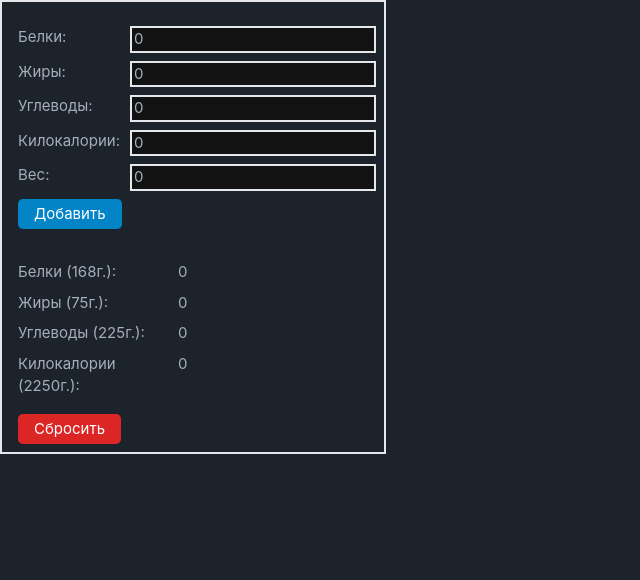
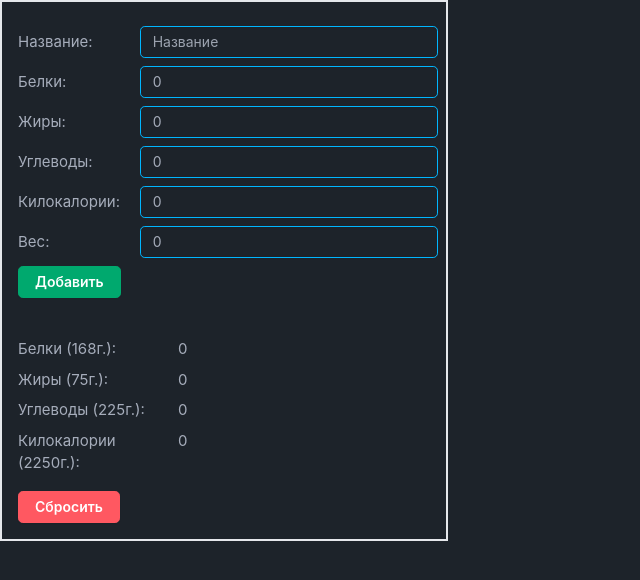
Before and after one commit to va-ovsyanikov/vue-sum-calories, a Vue app: page / in a window 1280 px wide. Shown: the top 580 px of the page, without its empty margins (0-640 px from the left). Built offline with nearby package versions, Linux system fonts and the light colour scheme.

Commit message:
Refactoring enums EDataCalories, interface ICalories

```diff
--- a/src/App.vue
+++ b/src/App.vue
@@ -6,7 +6,7 @@ import ResultsCalories from '@/components/ResultsCalories.vue';
 
 const key = ref(0);
 const totalCalories = ref({} as ICalories);
-const setCalories = reactive<ICalories>({
+const setCalories = reactive<Omit<ICalories, 'name'>>({
   protein: 0,
   fats: 0,
   carbohydrates: 0,
@@ -20,6 +20,7 @@ const resultCalories = reactive({
   kilocalories: 0,
 });
 const onSetCalories = () => {
+  if (confirm('Добавить данные?')) {
     resultCalories.protein =
       Math.round((setCalories.weight * setCalories.protein) / 100) + (totalCalories.value?.protein || 0);
     resultCalories.fats = Math.round((setCalories.weight * setCalories.fats) / 100) + (totalCalories.value?.fats || 0);
@@ -34,6 +35,7 @@ const onSetCalories = () => {
     setCalories.carbohydrates = 0;
     setCalories.kilocalories = 0;
     setCalories.weight = 0;
+  }
 };
 const onResetCalories = () => {
   if (confirm('Вы действительно хотите сбросить данные?')) {
@@ -53,30 +55,17 @@ onMounted(() => {
   <main class="inline-block border-2">
     <div class="mt-4 ml-2 p-2">
       <SetCalories :setCalories="setCalories" />
-      <button
-        class="bg-sky-600 text-white px-4 py-1 hover:bg-sky-800 transition-all rounded-[0.3rem]"
-        @click="onSetCalories"
-      >
+      <button class="btn btn-success text-white h-[2rem] min-h-[2rem] rounded-[0.3rem]" @click="onSetCalories">
         Добавить
       </button>
     </div>
-    <div class="mt-4 ml-2 p-2">
+    <div class="mt-4 ml-2 p-2 mb-2">
       <ResultsCalories :totalCalories="totalCalories" />
-      <button
-        class="bg-red-600 hover:bg-red-800 text-white px-4 py-1 transition-all rounded-[0.3rem]"
-        @click="onResetCalories"
-      >
+      <button class="btn btn-error rounded-[0.3rem] text-white h-[2rem] min-h-[2rem]" @click="onResetCalories">
         Сбросить
       </button>
     </div>
   </main>
 </template>
 
-<style scoped>
-input::-webkit-outer-spin-button,
-input::-webkit-inner-spin-button {
-  /* display: none; <- Crashes Chrome on hover */
-  -webkit-appearance: none;
-  margin: 0; /* <-- Apparently some margin are still there even though it's hidden */
-}
-</style>
+<style scoped></style>
--- a/src/components/ResultsCalories.vue
+++ b/src/components/ResultsCalories.vue
@@ -17,8 +17,10 @@ defineProps({
     v-for="(val, key) in EDataCalories"
     :key="key"
   >
-    <span v-if="val !== EDataCalories.weight" class="w-[10rem]">{{ val }} ({{ ERulesCalories[key as any] }}г.):</span>
-    <span v-if="val !== EDataCalories.weight">{{ totalCalories[key] || 0 }}</span>
+    <span v-if="val !== EDataCalories.weight && val !== EDataCalories.name" class="w-[10rem]"
+      >{{ val }} ({{ ERulesCalories[key as any] }}г.):</span
+    >
+    <span v-if="val !== EDataCalories.weight && val !== EDataCalories.name">{{ totalCalories[key] || 0 }}</span>
   </div>
 </template>
 <style scoped></style>
--- a/src/components/SetCalories.vue
+++ b/src/components/SetCalories.vue
@@ -2,12 +2,33 @@
 import { EDataCalories } from '@/enums';
 import { type ICalories } from '@/interfaces';
 
-const setCalories: any = defineModel<ICalories>('setCalories');
+const setCalories: any = defineModel<Omit<ICalories, 'name'>>('setCalories');
 </script>
 <template>
-  <div class="flex mb-2" v-for="(val, key) in EDataCalories" :key="key">
-    <span class="w-[7rem]">{{ val }}: </span>
-    <input class="protein border-2 pl-0.5" v-model="setCalories[key]" type="number" min="0" placeholder="0" />
+  <div class="flex items-center mb-2" v-for="(val, key) in EDataCalories" :key="key">
+    <span class="w-[11rem]">{{ val }}: </span>
+    <input
+      v-if="val === EDataCalories.name"
+      v-model="setCalories[key]"
+      type="text"
+      placeholder="Название"
+      class="input input-bordered input-sm input-info w-full max-w-xs rounded-[0.3rem] focus:outline-none"
+    />
+    <input
+      v-if="val !== EDataCalories.name"
+      v-model="setCalories[key]"
+      type="number"
+      min="0"
+      placeholder="0"
+      class="input input-bordered input-sm input-info w-full max-w-xs rounded-[0.3rem] focus:outline-none"
+    />
   </div>
 </template>
-<style lang="scss" scoped></style>
+<style scoped>
+input::-webkit-outer-spin-button,
+input::-webkit-inner-spin-button {
+  /* display: none; <- Crashes Chrome on hover */
+  -webkit-appearance: none;
+  margin: 0; /* <-- Apparently some margin are still there even though it's hidden */
+}
+</style>
--- a/src/enums/index.ts
+++ b/src/enums/index.ts
@@ -5,6 +5,7 @@ export enum ERulesCalories {
   kilocalories = 2250,
 }
 export enum EDataCalories {
+  name = 'Название',
   protein = 'Белки',
   fats = 'Жиры',
   carbohydrates = 'Углеводы',
--- a/src/interfaces/index.ts
+++ b/src/interfaces/index.ts
@@ -1,4 +1,5 @@
 export interface ICalories {
+  name: 'Название';
   protein: number;
   fats: number;
   carbohydrates: number;
```
Lines whose indentation alone changed are shown as unchanged.
